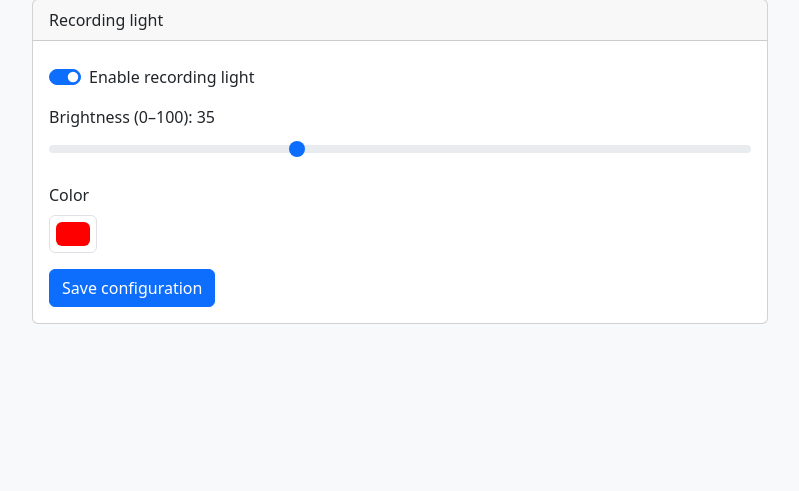
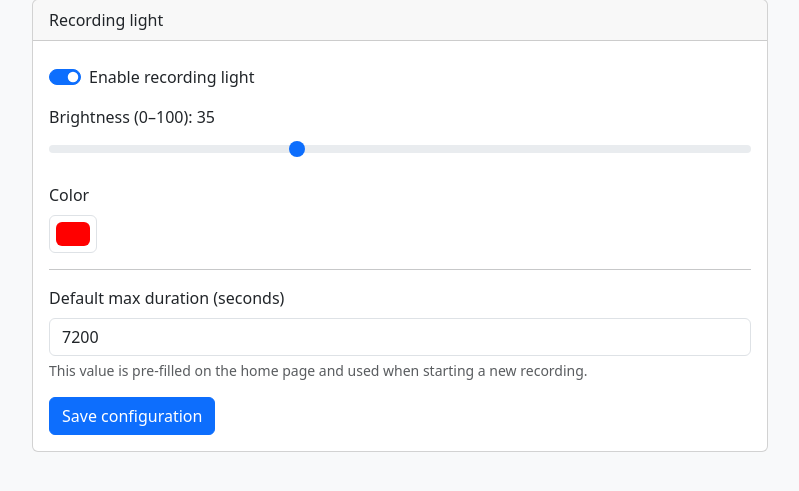
Before and after one commit to testbenchcc/recorder, a FastAPI app: page /config/view in a window 1280 px wide. Shown: the part 81-572 px from the top of the page, without its empty margins (50-849 px from the left). Run offline with FastAPI, Linux system fonts and the light colour scheme.

Commit message:
feat(ui): make default max duration configurable
- Display default max duration in home page controls input
- Add default_max_duration_seconds to UI config model and API
- Add configuration field and JS wiring to update the default

```diff
--- a/app/static/js/config.js
+++ b/app/static/js/config.js
@@ -14,6 +14,7 @@ const defaultConfig = {
     brightness: 20,
     color: "#ff0000",
   },
+  default_max_duration_seconds: 7200,
 };
 
 const MIN_LIGHT_BRIGHTNESS = 4;
@@ -61,20 +62,38 @@ function applyRecordingLight(config) {
   }
 }
 
+function applyDefaultMaxDuration(config) {
+  const input = document.getElementById("default-max-duration-seconds");
+  if (!input) return;
+
+  const raw =
+    (config && config.default_max_duration_seconds) ||
+    defaultConfig.default_max_duration_seconds;
+  const value = Number(raw);
+  if (Number.isFinite(value) && value > 0) {
+    input.value = value;
+  } else {
+    input.value = "";
+  }
+}
+
 async function loadConfig() {
   try {
     const res = await fetch("/ui/config");
     if (!res.ok) {
       setConfigMessage("Failed to load configuration", "danger");
       applyRecordingLight({});
+      applyDefaultMaxDuration({});
       return;
     }
     const data = await res.json();
     applyRecordingLight(data || {});
+    applyDefaultMaxDuration(data || {});
   } catch (err) {
     console.error(err);
     setConfigMessage("Error loading configuration", "danger");
     applyRecordingLight({});
+    applyDefaultMaxDuration({});
   }
 }
 
@@ -84,6 +103,21 @@ async function saveConfig(e) {
   const enabledEl = document.getElementById("light-enabled");
   const brightnessEl = document.getElementById("light-brightness");
   const colorEl = document.getElementById("light-color");
+  const defaultMaxDurationEl = document.getElementById(
+    "default-max-duration-seconds",
+  );
+
+  const defaultMaxDuration = Number.parseInt(
+    defaultMaxDurationEl.value.trim(),
+    10,
+  );
+  if (!Number.isFinite(defaultMaxDuration) || defaultMaxDuration <= 0) {
+    setConfigMessage(
+      "Default max duration must be a positive number",
+      "danger",
+    );
+    return;
+  }
 
   const payload = {
     recording_light: {
@@ -91,6 +125,7 @@ async function saveConfig(e) {
       brightness: uiValueToBrightness(brightnessEl.value),
       color: colorEl.value,
     },
+    default_max_duration_seconds: defaultMaxDuration,
   };
 
   try {
--- a/app/templates/config.html
+++ b/app/templates/config.html
@@ -46,6 +46,21 @@
               title="Choose recording light color"
             />
           </div>
+          <hr />
+          <div class="mb-3">
+            <label for="default-max-duration-seconds" class="form-label">
+              Default max duration (seconds)
+            </label>
+            <input
+              type="number"
+              class="form-control"
+              id="default-max-duration-seconds"
+              min="1"
+            />
+            <div class="form-text">
+              This value is pre-filled on the home page and used when starting a new recording.
+            </div>
+          </div>
           <button type="submit" class="btn btn-primary">Save configuration</button>
         </form>
       </div>
--- a/app/templates/home.html
+++ b/app/templates/home.html
@@ -74,7 +74,7 @@
             class="form-control"
             id="duration-seconds"
             min="1"
-            placeholder="Leave empty for default"
+            value="{{ default_max_duration_seconds }}"
           />
         </div>
         <div class="d-flex flex-wrap gap-2">
```
Also changed, not shown: app/api/routes.py (+11 -1 lines), README.md.
